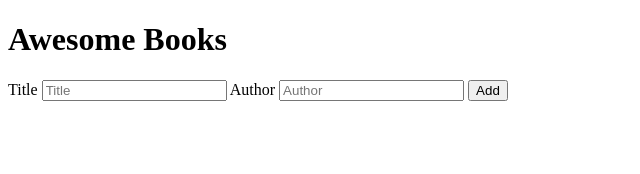
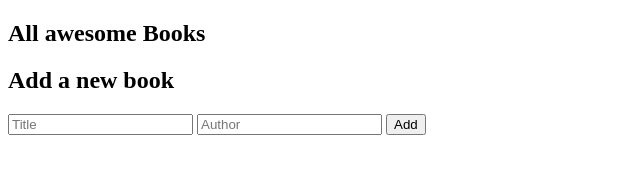
Before and after one commit to mulugithub/Awesome_Books, a plain HTML site: page index.html in a window 1280 px wide. Shown: the whole page, without its empty margins (0-640 px from the left). Drawn offline with Linux system fonts and the light colour scheme.

Commit message:
Add HTML5 semantic structure

```diff
--- a/index.html
+++ b/index.html
@@ -4,21 +4,29 @@
     <meta charset="UTF-8">
     <meta name="viewport" content="width=device-width, initial-scale=1.0">
     <title>Awesome Books</title>
-    <link type="stylesheet" href="./styles.css">
+    <link rel="stylesheet" href="./styles.css">
 </head>
 <body>
-
-
-
-    <h1>Awesome Books</h1>
- <form>
-    <label for="book-title">Title</label>
-    <input type="text" id="book-title" placeholder="Title" required>
-
-    <label for="book-author">Author</label>
-    <input type="text" id="book-author" placeholder="Author" required>
-    <button type="submit">Add</button>
- </form>
+<main>
+    <section class="book-container">
+        <h1>All awesome Books</h1>
+        <ul id="book-list">
+        </ul>
+    </section>
+    <section>
+        <article>
+            <h2>Add a new book</h2>
+            <form>
+                <label for="title"hidden>Title:</label>
+                <input type="text" id="title" placeholder="Title"/>
+                <label for="author" hidden>Author:</label>
+                <input type="text" id="author" placeholder="Author" />
+                <button type="submit" id="add-btn">Add</button>
+                <span id="error-message" class="error-message"></span>
+            </form>
+        </article>
+    </section>
+</main>
 <script src="./scripts.js"></script>
 </body>
 </html>
```
